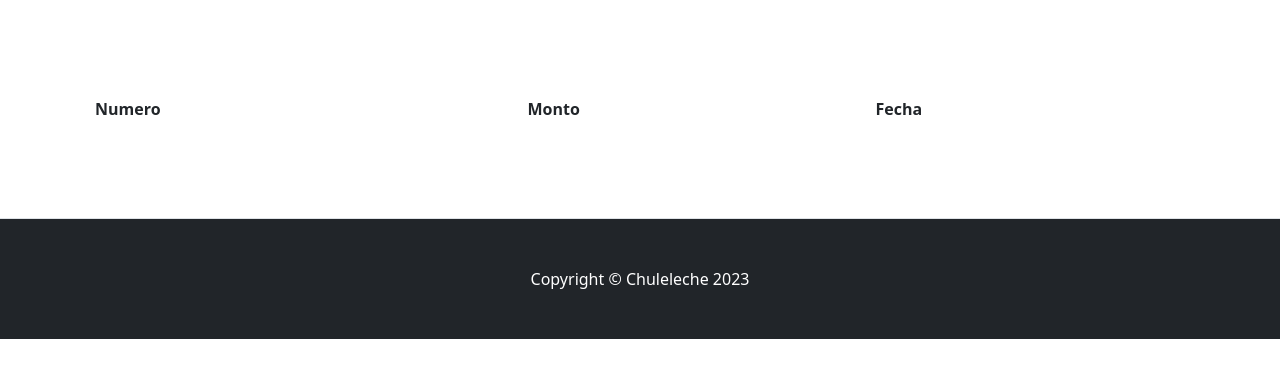
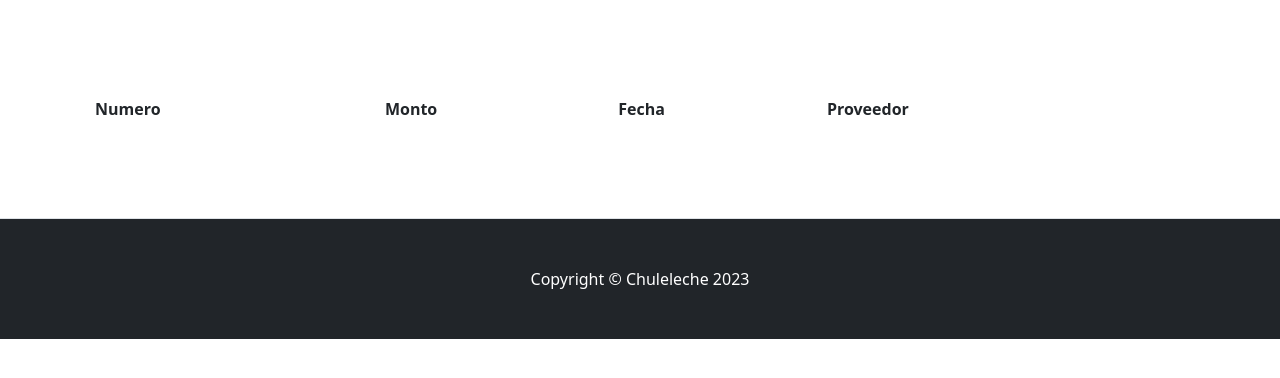
Before and after one commit to emaf13/proyecto-final-python-django, a Django app: template AppChuleleche/templates/AppChuleleche/pedidos_resultados.html in a window 1280 px wide. Shown: the part 286-664 px from the top of the page. Run offline with Django 4.2, Linux system fonts and the light colour scheme; the template is opened without the code that fills it, so the values that code supplies are empty; some libraries are stand-ins or nearby versions.

Commit message:
agregamos fk en pedidos

```diff
--- a/AppChuleleche/forms.py
+++ b/AppChuleleche/forms.py
@@ -22,6 +22,7 @@ class PedidoFormulario(forms.Form):
     numero = forms.CharField()
     valor = forms.FloatField()
     fecha = forms.DateField()
+    proveedor = forms.CharField()
 
 class BuscarPedidoFormulario(forms.Form):
     fecha = forms.DateField()
--- a/AppChuleleche/models.py
+++ b/AppChuleleche/models.py
@@ -23,6 +23,7 @@ class Pedido(models.Model):
     numero = models.IntegerField()
     valor = models.FloatField()
     fecha = models.DateField()
+    proveedor = models.ForeignKey(Proveedor, null=True, blank=True, on_delete=models.CASCADE)
 
     def __str__(self):
         return f"Pedido nro {self.numero}"
--- a/AppChuleleche/templates/AppChuleleche/pedidos_resultados.html
+++ b/AppChuleleche/templates/AppChuleleche/pedidos_resultados.html
@@ -9,12 +9,14 @@
         <th> Numero </th>
         <th> Monto </th>
         <th> Fecha </th>
+        <th> Proveedor </th>
     </tr>
     {% for pedido in pedidos %}
     <tr>
         <td> {{ pedido.numero }} </td>
         <td> {{ pedido.valor }} </td>
         <td> {{ pedido.fecha }} </td>
+        <td> {{ pedido.proveedor }} </td>
     </tr>
     {% endfor %}
 </table>
```
